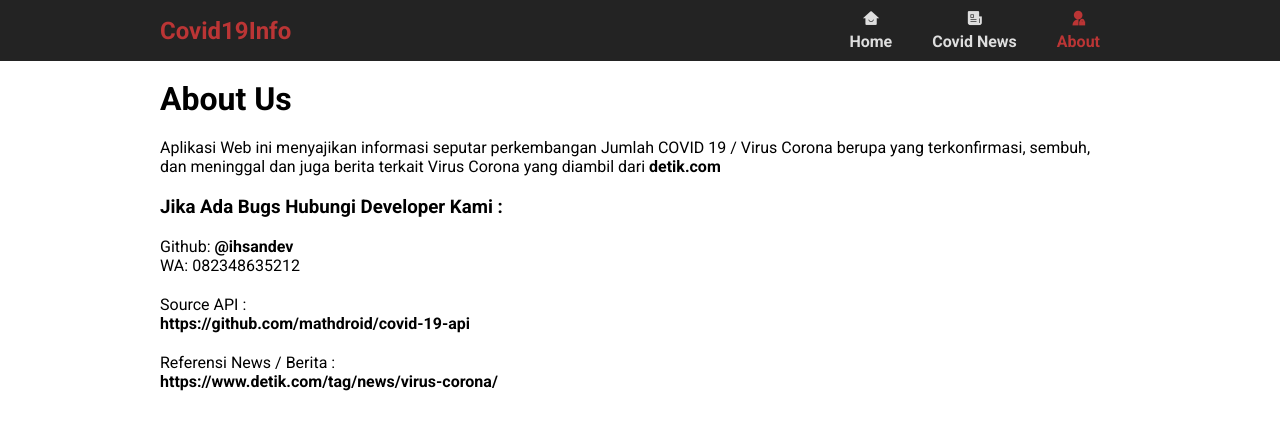
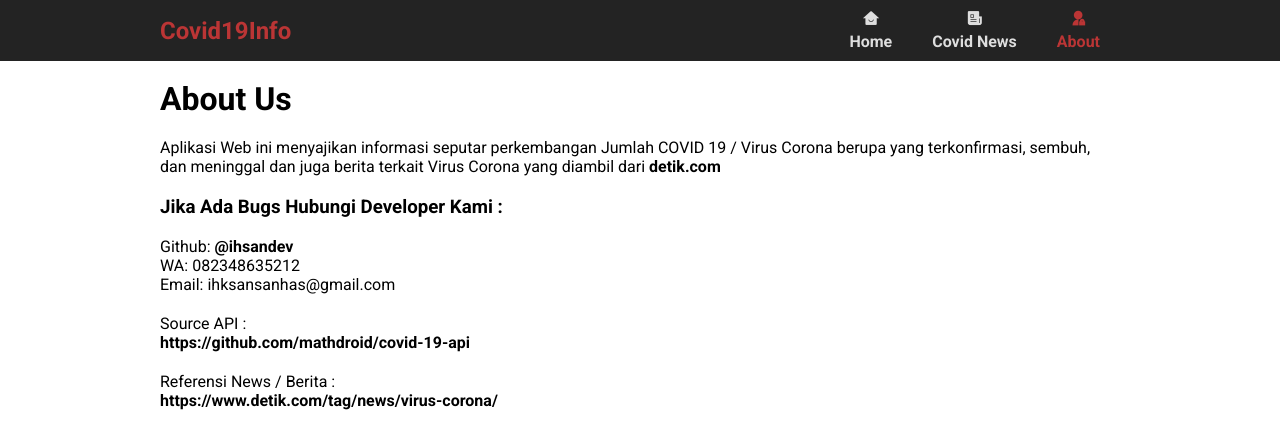
Before and after one commit to ihsandev/covid19info, a Next.js app: page /about in a window 1280 px wide. Shown: the top 448 px of the page. Built offline with nearby package versions, Linux system fonts and the light colour scheme.

Commit message:
remove console and add email

```diff
--- a/containers/About/index.jsx
+++ b/containers/About/index.jsx
@@ -29,6 +29,8 @@ const AboutPage = () => (
             <span>Github: <Url onClick={() => window.open('https://github.com/ihsandev')}>@ihsandev</Url></span>
             <br />
             <span>WA: 082348635212</span>
+            <br />
+            <span>Email: ihksansanhas@gmail.com</span>
         </div>
         <div style={{marginTop: 20}}>
             <div>Source API :</div>
--- a/containers/News/index.jsx
+++ b/containers/News/index.jsx
@@ -85,7 +85,7 @@ const NewsPage = () => {
         setPage(page - 1)
     };
 
-    console.log('newsdata', newsData)
+    // console.log('newsdata', newsData)
 
     return (
     <Layout>
```
